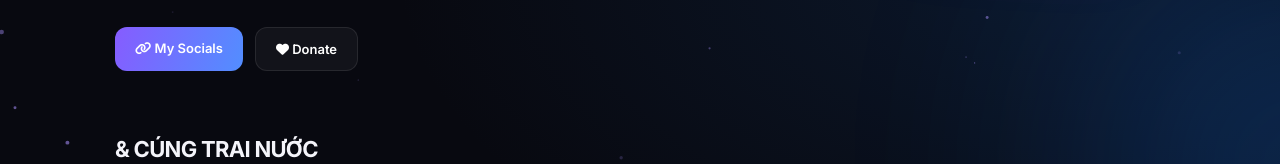
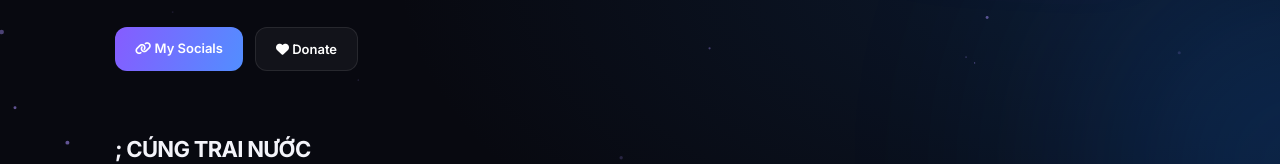
Before and after one commit to winnonamex/WINNONAMEX29, a plain HTML site: page index.html in a window 1280 px wide. Shown: the part 636-800 px from the top of the page. Drawn offline with Linux system fonts and the light colour scheme.

Commit message:
Update index.html

```diff
--- a/index.html
+++ b/index.html
@@ -52,7 +52,7 @@ footer{border-top:1px solid var(--border);padding:28px 0;display:flex;justify-co
 <div class="container">
 <nav><div class="logo">WINNONAMEX<span>.</span></div><div class="nav-right"><a href="#donate">Donate</a><a href="#social">Social</a><a href="#team">Team</a><div class="nav-status"><span class="dot"></span><span>Available</span></div></div></nav>
 <header class="hero"><div><div class="hello">HI</div><h1>CHÀO CÁC VỢ ĐÃ ĐẾN VỚI WEB CỦA CHỦ KÊNH<br><span>WINNONAMEX.</span></h1><p class="hero-desc">WEB NÀY SẼ LÀ NƠI ANH EM BOOK THỢ KÉO LÃO BẢN UY TÍN TRÁNH VIỆC BỊ SÌ CAM.</p><div class="hero-buttons"><a href="#social" class="btn primary"><i class="fa-solid fa-link"></i> My Socials</a><a href="donate.html" class="btn secondary"><i class="fa-solid fa-heart"></i> Donate</a></div></div><div class="avatar-wrap"><div class="avatar-box"><img class="avatar" src="avatar.jpg" alt="WINNONAMEX"></div></div></header>
-<section id="donate" class="reveal"><div class="section-heading"><div><h2> &amp; CÚNG TRAI NƯỚC</h2><p>Nếu muốn cúng cho tôi trai nước, bạn có thể cúng ở trang Donate riêng.</p></div><i class="fa-solid fa-heart" style="color:#9875ff"></i></div><div class="glass donate-panel"><div><h3>CÚNG CHO WINNONAMEX</h3><p>Cảm ơn bạn đã cúng cho chủ kênh trai nước. Nhấn nút bên cạnh để mở trang chứa mã QR Donate.</p></div><a href="donate.html" class="btn primary donate-link"><i class="fa-solid fa-qrcode"></i> Open Donate</a></div></section>
+<section id="donate" class="reveal"><div class="section-heading"><div><h2> ; CÚNG TRAI NƯỚC</h2><p>Nếu muốn cúng cho tôi trai nước, bạn có thể cúng ở trang Donate riêng.</p></div><i class="fa-solid fa-heart" style="color:#9875ff"></i></div><div class="glass donate-panel"><div><h3>CÚNG CHO WINNONAMEX</h3><p>Cảm ơn bạn đã cúng cho chủ kênh trai nước. Nhấn nút bên cạnh để mở trang chứa mã QR Donate.</p></div><a href="donate.html" class="btn primary donate-link"><i class="fa-solid fa-qrcode"></i> Open Donate</a></div></section>
 <section id="social" class="reveal"><div class="section-heading"><div><h2>Connect With Me</h2><p>Find me on social media.</p></div><i class="fa-solid fa-share-nodes" style="color:#9875ff"></i></div><div class="social-grid" id="socialGrid"></div></section>
 <section id="team" class="reveal"><div class="section-heading"><div><h2>THỢ KÉO</h2><p>ĐÂY LÀ NHỮNG NGƯỜI KÉO UY TÍN CHUYÊN NGHIỆP VÀ CHẤT LƯỢNG MÀ BẠNH CÓ THỂ TIN TƯỞNG.</p></div><i class="fa-solid fa-users" style="color:#9875ff"></i></div><div class="team-grid">
 <a class="glass team-card" href="https://discordapp.com/users/911107392001961987" target="_blank" rel="noopener noreferrer" aria-label="Mở hồ sơ Discord của DH">
```
